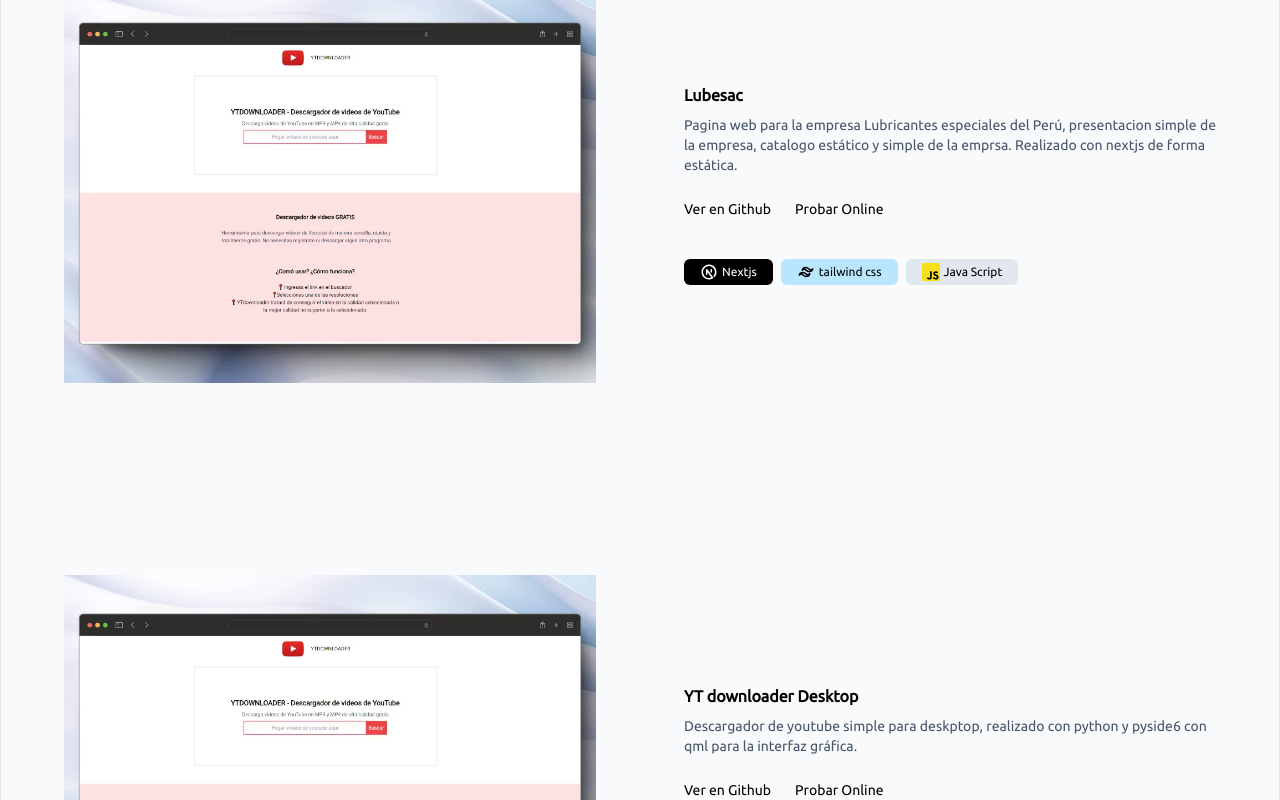
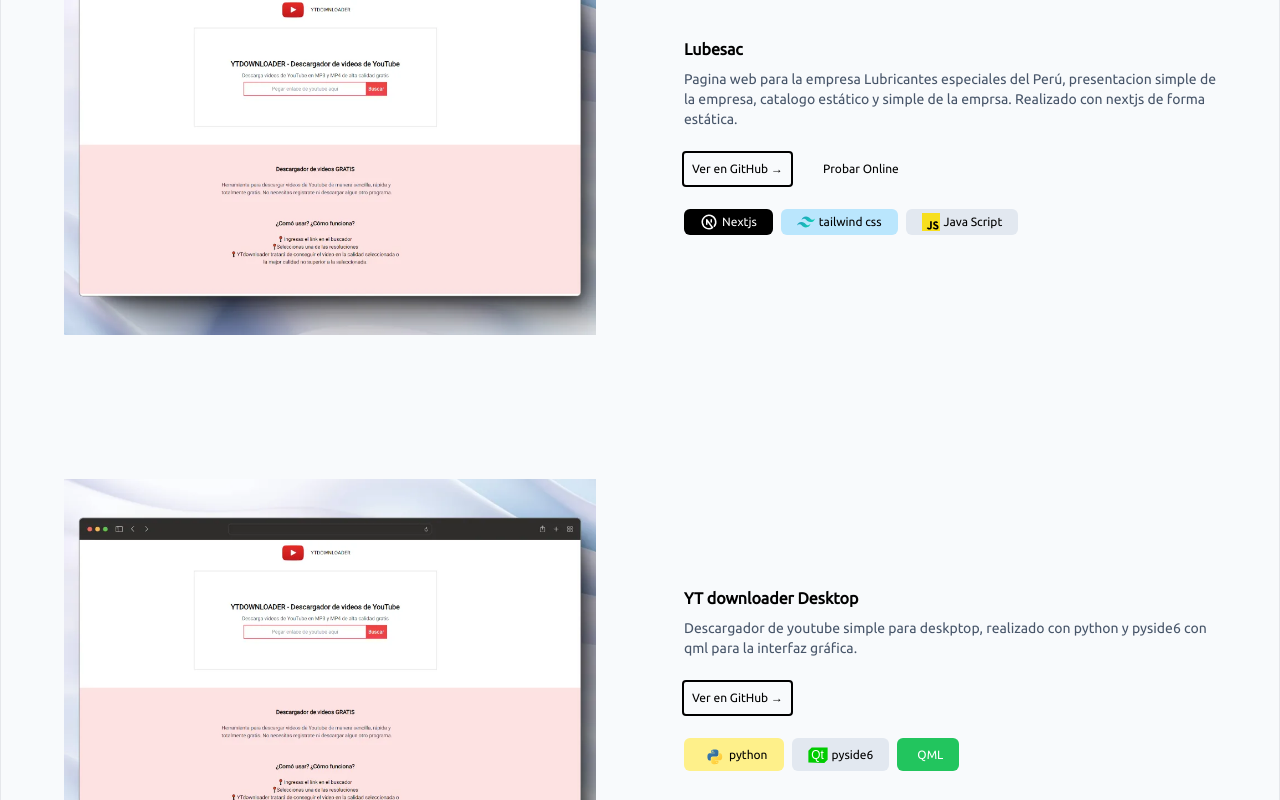
Before and after one commit to nee47/jjvv-portfolio, a Next.js app: page / in a window 1280 px wide. Shown: the part 1380-2180 px from the top of the page. Built offline with nearby package versions, Linux system fonts and the light colour scheme.

Commit message:
added skills

```diff
--- a/app/components/About.js
+++ b/app/components/About.js
@@ -1,10 +1,91 @@
 export default function About() {
   return (
-    <div id="contact" className=" py-10">
-      <h1>Sobre mí</h1>
+    <div id="acerca" className=" py-10 px-[15%]">
+      <h1 className="text-3xl font-bold ">Sobre mí</h1>
+      <p className="mt-2">
+        Mi nombre es James Joseph Vilca Vargas, soy desarrollador full stack. Mi
+        pasión por la tecnologia empezó en la secundaria. Actualmente tengo 29
+        años.
+      </p>
       <p>
-        Mi nombre es James Joseph Vilca Vargas, soy desarrollador full stack{" "}
+        Me dedico a dar soluciones de todo tipo en el mundo de la programación.
       </p>
+
+      <section className="my-6">
+        <article>
+          <h1 className="text-3xl ">Mis conocimientos</h1>
+          <div></div>
+          <div className=" relative bg-black  rounded-md text-white max-w-[550px] my-6 p-4 roboto">
+            <h2 className="text-2xl  text-green-400 ">
+              Lenguajes de programación
+            </h2>
+            <ul className="mt-4">
+              {["Python", "JavaScript", "Java", "C#", "C"].map(
+                (item, index) => (
+                  <li key={index} className=" group hover:bg-purple-600">
+                    <span className="text-green-400 group-hover:text-transparent">
+                      ~$
+                    </span>{" "}
+                    {item}
+                  </li>
+                )
+              )}
+            </ul>
+          </div>
+
+          <div className="bg-stone-700  rounded-md roboto text-white max-w-[550px] my-6 p-4 ">
+            <h2 className="text-2xl  ">Base de datos</h2>
+
+            <ul className="mt-4 py-4 ">
+              {["SQL", "MongoDB", "FirebaseDB"].map((item, index) => (
+                <li
+                  key={index}
+                  className="hover:bg-green-600  border border-stone-300 pl-2"
+                >
+                  {item}
+                </li>
+              ))}
+            </ul>
+          </div>
+
+          <div className="bg-teal-600  rounded-md roboto text-white max-w-[550px] my-6 p-4 ">
+            <h2 className="text-2xl ">Frameworks y más tecnologias</h2>
+
+            <div className="mt-8 grid grid-cols-2 md:grid-cols-3 grid-rows-4 gap-2 ">
+              {[
+                "React",
+                "Html",
+                "CSS",
+                "NextJs",
+                "Tailwind CSS",
+                "Pyside",
+                "Express JS",
+              ].map((item, index) => (
+                <div
+                  key={index}
+                  className="relative text-center   rounded-md h-20 bg-stone-800  group "
+                >
+                  <div className="md:invisible text-sm group-hover:visible absolute z-40 -top-4 rounded-md left-10 bg-white w-20 h-10 text-black">
+                    {item}
+                  </div>
+                </div>
+              ))}
+            </div>
+          </div>
+        </article>
+      </section>
+
+      <section className="my-6">
+        <h1 className="text-3xl">Idiomas</h1>
+        <ul>
+          <li>Español nativo</li>
+          <li>Ingles avanzado</li>
+        </ul>
+      </section>
+
+      <section>
+        <h1>Educacion</h1>
+      </section>
     </div>
   );
 }
--- a/app/components/MyNavigation.js
+++ b/app/components/MyNavigation.js
@@ -12,7 +12,6 @@ function MyNavigation() {
     { label: "Proyectos", path: "#proyectos" },
     { label: "Acerca de mi", path: "#acerca" },
     { label: "Experiencia", path: "#experiencia" },
-    { label: "Educacion", path: "#educacion" },
     { label: "Contacto", path: "#contacto" },
   ];
 
--- a/app/components/Pill.js
+++ b/app/components/Pill.js
@@ -1,9 +1,9 @@
 export default function Pill({ props }) {
   return (
     <div
-      className={`flex items-center gap-x-1 rounded-md  px-4 py-1 text-xs   cursor-pointer ${props.classe}`}
+      className={`flex items-center gap-x-1 rounded-md  px-4 py-1 text-xs   ${props.classe}`}
     >
-      <div>{<props.logo width="18" height="18" />}</div>
+      <div>{<props.logo width="18px" height="18px" />}</div>
       <div>{props.name}</div>
     </div>
   );
--- a/app/components/ProjectCard.js
+++ b/app/components/ProjectCard.js
@@ -4,7 +4,7 @@ import Pill from "./Pill";
 export default function ProjectCard({ info, tags }) {
   return (
     <article>
-      <header className=" flex flex-wrap  gap-x-10 items-center justify-center mb-8  md:mb-48 ">
+      <header className=" flex flex-wrap  gap-x-10 items-center justify-center mb-8  md:mb-36 ">
         <Image
           className="rounded-t-lg flex-shrink-[2] w-[580px]   px-6  "
           src={info.img}
@@ -16,19 +16,28 @@ export default function ProjectCard({ info, tags }) {
         <div className=" md:min-w-[580px] max-w-[580px]  flex-grow  p-6  ">
           <h3 className="font-bold">{info.title}</h3>
           <p className="text-sm pt-2 text-slate-600">{info.description}</p>
-          <div className="pt-6 flex text-sm gap-x-6">
-            <a href={info.projectGitHub} target="_blank">
-              Ver en Github
+          <div className="pt-6 flex text-xs gap-x-6">
+            <a
+              href={info.projectGitHub}
+              target="_blank"
+              className="group outline outline-2 outline-black p-2 rounded-sm  md:hover:outline-purple-500 transition-[outline] ease-in "
+            >
+              Ver en GitHub
+              <span> →</span>
             </a>
             {info.projectDemo && (
-              <a href={info.projectDemo} target="_blank">
+              <a
+                href={info.projectDemo}
+                target="_blank"
+                className="p-2 hover:outline  hover:outline-sky-500 transition-[outline] ease-in rounded-sm"
+              >
                 Probar Online
               </a>
             )}
           </div>
 
           {
-            <div className="flex gap-x-2 pt-10">
+            <div className="flex gap-x-2 pt-6 ">
               {tags?.map((tag, index) => (
                 <Pill key={index} props={tag} />
               ))}
--- a/app/components/Projects.js
+++ b/app/components/Projects.js
@@ -3,6 +3,7 @@ import Python from "./icons/Python";
 import Tailwind from "./icons/Tailwind";
 import NodeJs from "./icons/NodeJs";
 import Nicon from "./icons/Nicon";
+import QT from "./icons/QT";
 
 export default function Projects() {
   const TAGS = {
@@ -39,6 +40,11 @@ export default function Projects() {
       },
       classe: "bg-green-500 text-white ",
     },
+    pyside: {
+      name: "pyside6",
+      logo: QT,
+      classe: " bg-slate-200 ",
+    },
   };
 
   const PROJECTS = [
@@ -58,7 +64,7 @@ export default function Projects() {
         description:
           "Pagina web para la empresa Lubricantes especiales del Perú, presentacion simple de la empresa, catalogo estático y simple de la emprsa. Realizado con nextjs de forma estática.",
         img: "/app1.webp",
-        projectGitHub: "https://github.com/nee47/lubesac",
+        projectGitHub: "https://github.com/nee47/lubsacweb",
         projectDemo:
           "https://master--lubricantesespecialesdelperu.netlify.app/",
       },
@@ -70,11 +76,9 @@ export default function Projects() {
         description:
           "Descargador de youtube simple para deskptop, realizado con python y pyside6 con qml para la interfaz gráfica.",
         img: "/app1.webp",
-        projectGitHub: "https://github.com/nee47/lubesac",
-        projectDemo:
-          "https://master--lubricantesespecialesdelperu.netlify.app/",
+        projectGitHub: "https://github.com/nee47/ytdownloader",
       },
-      tags: [TAGS.python, TAGS.qml],
+      tags: [TAGS.python, TAGS.pyside, TAGS.qml],
     },
   ];
 
--- a/app/components/icons/Python.js
+++ b/app/components/icons/Python.js
@@ -2,23 +2,43 @@ export default function Python(props) {
   return (
     <svg
       xmlns="http://www.w3.org/2000/svg"
-      width="24"
-      height="24"
-      viewBox="0 0 24 24"
       fill="none"
-      stroke="currentColor"
-      strokeWidth="2"
-      strokeLinecap="round"
-      strokeLinejoin="round"
-      className="icon icon-tabler icons-tabler-outline icon-tabler-brand-python"
-      {...props}
+      viewBox="0 0 54 54"
+      width="25px"
+      height="25px"
     >
-      <path stroke="none" d="M0 0h24v24H0z" fill="none" />
-      <path d="M12 9h-7a2 2 0 0 0 -2 2v4a2 2 0 0 0 2 2h3" />
-      <path d="M12 15h7a2 2 0 0 0 2 -2v-4a2 2 0 0 0 -2 -2h-3" />
-      <path d="M8 9v-4a2 2 0 0 1 2 -2h4a2 2 0 0 1 2 2v5a2 2 0 0 1 -2 2h-4a2 2 0 0 0 -2 2v5a2 2 0 0 0 2 2h4a2 2 0 0 0 2 -2v-4" />
-      <path d="M11 6l0 .01" />
-      <path d="M13 18l0 .01" />
+      <path
+        fill="url(#a)"
+        d="M31.885 16c-8.124 0-7.617 3.523-7.617 3.523l.01 3.65h7.752v1.095H21.197S16 23.678 16 31.876c0 8.196 4.537 7.906 4.537 7.906h2.708v-3.804s-.146-4.537 4.465-4.537h7.688s4.32.07 4.32-4.175v-7.019S40.374 16 31.885 16zm-4.275 2.454a1.394 1.394 0 1 1 0 2.79 1.393 1.393 0 0 1-1.395-1.395c0-.771.624-1.395 1.395-1.395z"
+      />
+      <path
+        fill="url(#b)"
+        d="M32.115 47.833c8.124 0 7.617-3.523 7.617-3.523l-.01-3.65H31.97v-1.095h10.832S48 40.155 48 31.958c0-8.197-4.537-7.906-4.537-7.906h-2.708v3.803s.146 4.537-4.465 4.537h-7.688s-4.32-.07-4.32 4.175v7.019s-.656 4.247 7.833 4.247zm4.275-2.454a1.393 1.393 0 0 1-1.395-1.395 1.394 1.394 0 1 1 1.395 1.395z"
+      />
+      <defs>
+        <linearGradient
+          id="a"
+          x1={19.075}
+          x2={34.898}
+          y1={18.782}
+          y2={34.658}
+          gradientUnits="userSpaceOnUse"
+        >
+          <stop stopColor="#387EB8" />
+          <stop offset={1} stopColor="#366994" />
+        </linearGradient>
+        <linearGradient
+          id="b"
+          x1={28.809}
+          x2={45.803}
+          y1={28.882}
+          y2={45.163}
+          gradientUnits="userSpaceOnUse"
+        >
+          <stop stopColor="#FFE052" />
+          <stop offset={1} stopColor="#FFC331" />
+        </linearGradient>
+      </defs>
     </svg>
   );
 }
--- /dev/null
+++ b/app/components/icons/QT.js
@@ -0,0 +1,15 @@
+export default function QT(props) {
+  return (
+    <svg
+      xmlns="http://www.w3.org/2000/svg"
+      viewBox="0 0 54 43"
+      width="20px"
+      height="20px"
+    >
+      <path fill="#0c0" d="M1 42V10l9-9h43v33l-9 9z" />
+      <text x={9} y={32} fill="#FFF" fontFamily="Arial" fontSize={32}>
+        {"Qt"}
+      </text>
+    </svg>
+  );
+}
--- a/app/components/icons/Tailwind.js
+++ b/app/components/icons/Tailwind.js
@@ -1,20 +1,29 @@
 export default function Tailwind(props) {
   return (
     <svg
+      viewBox="0 0 256 154"
+      width="1em"
+      height="1em"
       xmlns="http://www.w3.org/2000/svg"
-      width="24"
-      height="24"
-      viewBox="0 0 24 24"
-      fill="none"
-      stroke="currentColor"
-      strokeWidth="2"
-      strokeLinecap="round"
-      strokeLinejoin="round"
-      className="icon icon-tabler icons-tabler-outline icon-tabler-brand-tailwind"
+      preserveAspectRatio="xMidYMid"
       {...props}
     >
-      <path stroke="none" d="M0 0h24v24H0z" fill="none" />
-      <path d="M11.667 6c-2.49 0 -4.044 1.222 -4.667 3.667c.933 -1.223 2.023 -1.68 3.267 -1.375c.71 .174 1.217 .68 1.778 1.24c.916 .912 2 1.968 4.288 1.968c2.49 0 4.044 -1.222 4.667 -3.667c-.933 1.223 -2.023 1.68 -3.267 1.375c-.71 -.174 -1.217 -.68 -1.778 -1.24c-.916 -.912 -1.975 -1.968 -4.288 -1.968zm-4 6.5c-2.49 0 -4.044 1.222 -4.667 3.667c.933 -1.223 2.023 -1.68 3.267 -1.375c.71 .174 1.217 .68 1.778 1.24c.916 .912 1.975 1.968 4.288 1.968c2.49 0 4.044 -1.222 4.667 -3.667c-.933 1.223 -2.023 1.68 -3.267 1.375c-.71 -.174 -1.217 -.68 -1.778 -1.24c-.916 -.912 -1.975 -1.968 -4.288 -1.968z" />
+      <defs>
+        <linearGradient
+          x1="-2.778%"
+          y1="32%"
+          x2="100%"
+          y2="67.556%"
+          id="gradient"
+        >
+          <stop stopColor="#2298BD" offset="0%" />
+          <stop stopColor="#0ED7B5" offset="100%" />
+        </linearGradient>
+      </defs>
+      <path
+        d="M128 0C93.867 0 72.533 17.067 64 51.2 76.8 34.133 91.733 27.733 108.8 32c9.737 2.434 16.697 9.499 24.401 17.318C145.751 62.057 160.275 76.8 192 76.8c34.133 0 55.467-17.067 64-51.2-12.8 17.067-27.733 23.467-44.8 19.2-9.737-2.434-16.697-9.499-24.401-17.318C174.249 14.743 159.725 0 128 0ZM64 76.8C29.867 76.8 8.533 93.867 0 128c12.8-17.067 27.733-23.467 44.8-19.2 9.737 2.434 16.697 9.499 24.401 17.318C81.751 138.857 96.275 153.6 128 153.6c34.133 0 55.467-17.067 64-51.2-12.8 17.067-27.733 23.467-44.8 19.2-9.737-2.434-16.697-9.499-24.401-17.318C110.249 91.543 95.725 76.8 64 76.8Z"
+        fill="url(#gradient)"
+      />
     </svg>
   );
 }
--- a/app/page.js
+++ b/app/page.js
@@ -61,6 +61,7 @@ export default function Home() {
       </div>
 
       <Projects />
+
       <About />
     </main>
   );
```
